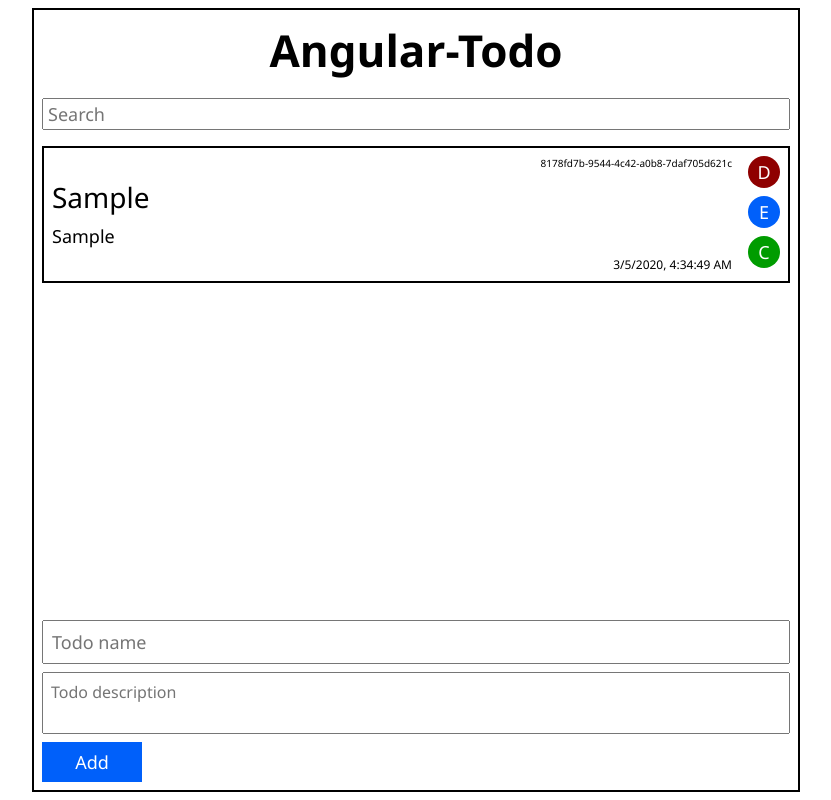
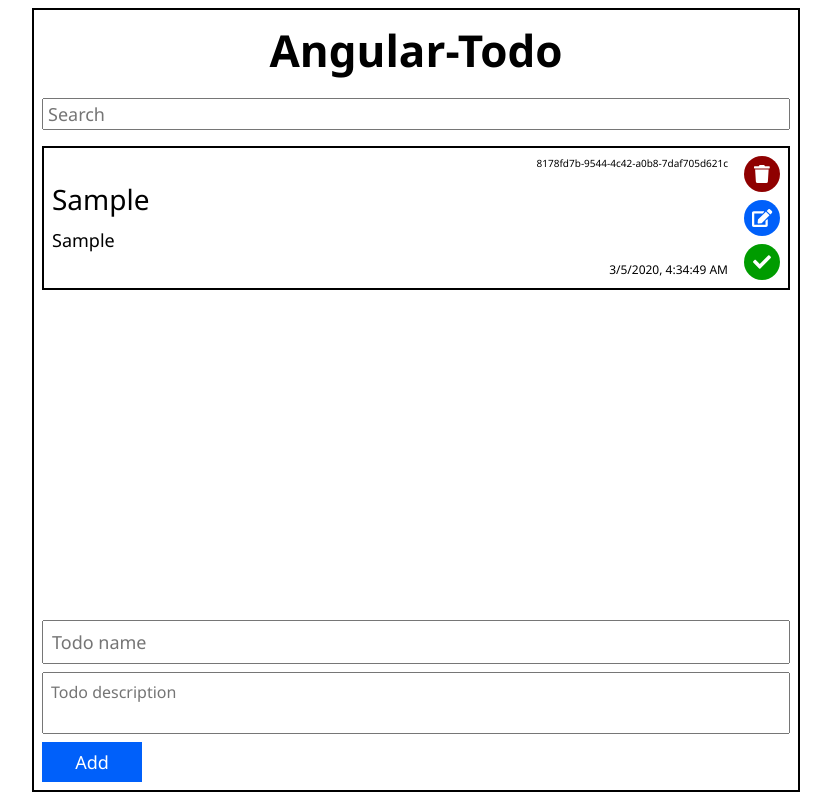
Before and after one commit to limbon/angular-todo, an Angular app: page / in a window 1280 px wide. Both pictures are taken after typing "Sample", "Sample" into the empty fields and a click on the button "Add". Shown: the whole page, without its empty margins (224-1055 px from the left). Built offline with nearby package versions, Linux system fonts and the light colour scheme.

Commit message:
add icons

```diff
--- a/package.json
+++ b/package.json
@@ -19,6 +19,10 @@
     "@angular/platform-browser": "~9.0.3",
     "@angular/platform-browser-dynamic": "~9.0.3",
     "@angular/router": "~9.0.3",
+    "@fortawesome/angular-fontawesome": "^0.6.0",
+    "@fortawesome/fontawesome-svg-core": "^1.2.27",
+    "@fortawesome/free-regular-svg-icons": "^5.12.1",
+    "@fortawesome/free-solid-svg-icons": "^5.12.1",
     "@types/uuid": "^7.0.0",
     "rxjs": "~6.5.4",
     "tslib": "^1.10.0",
--- a/src/app/app.module.ts
+++ b/src/app/app.module.ts
@@ -6,10 +6,11 @@ import { AppComponent } from './app.component';
 import { TodoService } from './todo.service';
 import { TodoComponent } from './todo/todo.component';
 import { TodoFormComponent } from './todo-form/todo-form.component';
+import { FontAwesomeModule } from '@fortawesome/angular-fontawesome';
 
 @NgModule({
 	declarations: [ AppComponent, TodoComponent, TodoFormComponent ],
-	imports: [ BrowserModule, FormsModule ],
+	imports: [ BrowserModule, FormsModule, FontAwesomeModule ],
 	providers: [ TodoService ],
 	bootstrap: [ AppComponent ]
 })
--- a/src/app/todo.service.ts
+++ b/src/app/todo.service.ts
@@ -39,7 +39,7 @@ export class TodoService {
 	updateTodo(id: string, data: Todo) {
 		const todo = this.todos.filter((t) => t.id === id)[0];
 		todo.name = data.name;
-		todo.description = data.name;
+		todo.description = data.description;
 		localStorage.setItem('todos', JSON.stringify(this.todos));
 	}
 
--- a/src/app/todo/todo.component.html
+++ b/src/app/todo/todo.component.html
@@ -6,9 +6,16 @@
         <span class="date">{{ date }}</span>
     </div>
     <div class="controls">
-        <button (click)="remove()" class="del">D</button>
-        <button (click)="toggleEditState()" class="edit">E</button>
-        <button (click)="updateStatus()" class="done">C</button>
+        <button (click)="remove()" class="del">
+            <fa-icon [icon]="icons.faTrash"></fa-icon>
+        </button>
+        <button (click)="toggleEditState()" class="edit">
+            <fa-icon [icon]="icons.faEdit"></fa-icon>
+        </button>
+        <button (click)="updateStatus()" [ngClass]="{done: !complete, undone: complete}">
+            <fa-icon *ngIf="!complete" [icon]="icons.faCheck"></fa-icon>
+            <fa-icon *ngIf="complete" [icon]="icons.faPlus" class="cross"></fa-icon>
+        </button>
     </div>
 </div>
 <div *ngIf="editState" class="edit-container">
--- a/src/app/todo/todo.component.scss
+++ b/src/app/todo/todo.component.scss
@@ -1,7 +1,7 @@
 .container {
 	height: 100%;
 	display: grid;
-	grid-template-columns: 1fr 32px;
+	grid-template-columns: 1fr 36px;
 	gap: 16px;
 	padding: 8px;
 	border: 2px solid black;
@@ -34,15 +34,15 @@
 	}
 	.controls {
 		display: grid;
-		grid-auto-rows: 32px;
+		grid-auto-rows: 36px;
 		gap: 8px;
 
 		button {
+			font-size: 18px;
+			color: #fff;
+			border: 0;
 			border-radius: 50%;
 			outline: none;
-			color: #fff;
-			border: 0;
-			font-size: 18px;
 		}
 
 		.del {
@@ -53,6 +53,14 @@
 		}
 		.done {
 			background-color: #009c00;
+		}
+		.undone {
+			background-color: #ee5700;
+
+			.cross {
+				display: block;
+				transform: rotateZ(45deg);
+			}
 		}
 	}
 }
--- a/src/app/todo/todo.component.ts
+++ b/src/app/todo/todo.component.ts
@@ -1,5 +1,6 @@
 import { Component, OnInit, Input } from '@angular/core';
 import { Todo, TodoService } from '../todo.service';
+import { faTrash, faEdit, faCheck, faPlus } from '@fortawesome/free-solid-svg-icons';
 
 @Component({
 	selector: 'app-todo',
@@ -14,6 +15,12 @@ export class TodoComponent implements OnInit, Todo {
 	@Input() id: string;
 
 	editState: boolean = false;
+	icons = {
+		faCheck,
+		faEdit,
+		faTrash,
+		faPlus
+	};
 
 	constructor(private todoService: TodoService) {}
 
```
Also changed, not shown: 1 other file (tests, documents, lock files or other folders).
